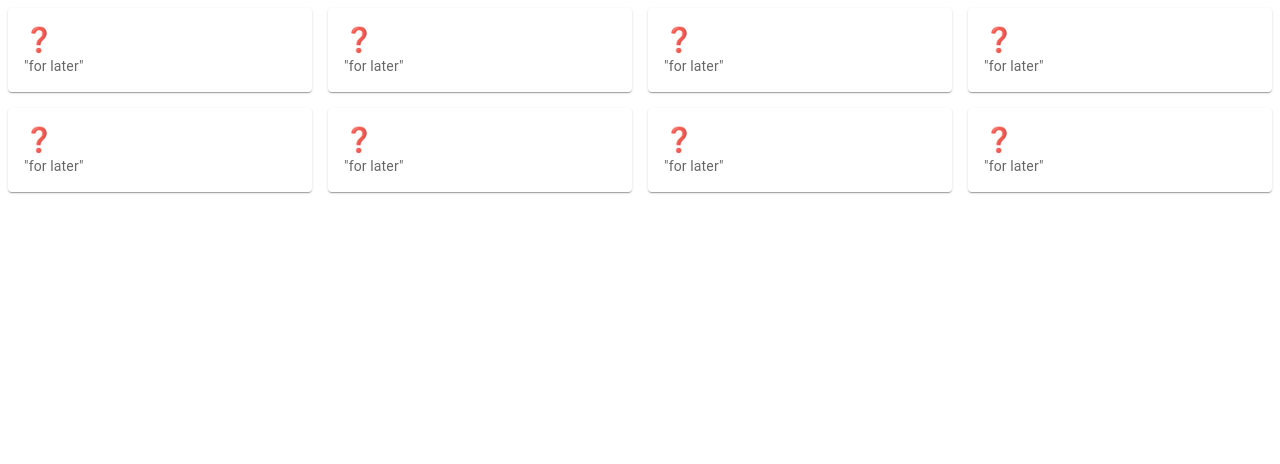
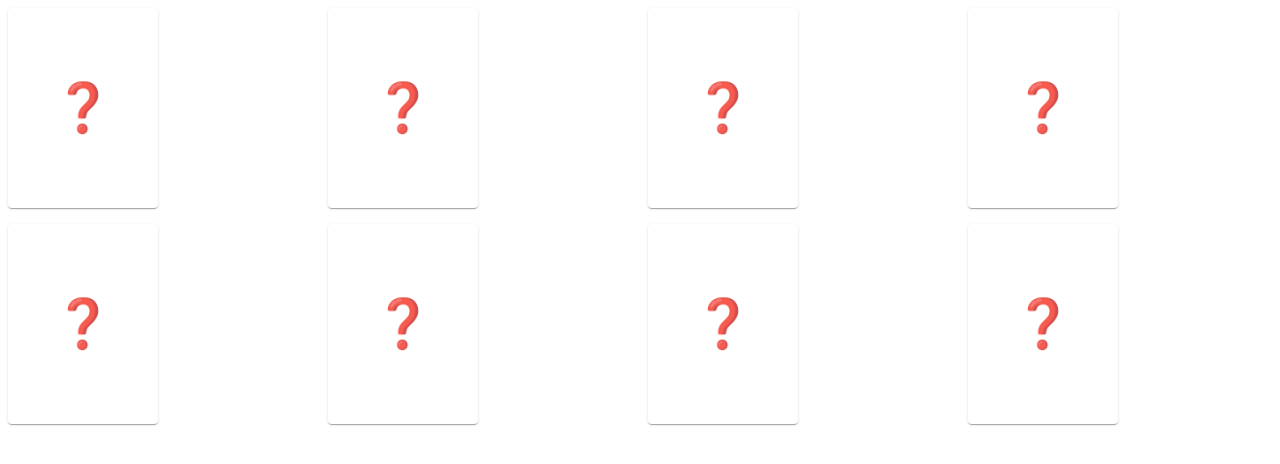
Before and after one commit to haddadiamirhosein/React-memory-Game, a React (Vite) app: page / in a window 1280 px wide. Shown: the top 464 px of the page. Built offline with nearby package versions, Linux system fonts and the light colour scheme.

Commit message:
Add card flip animation and refactor card face into reusable component

```diff
--- /dev/null
+++ b/src/components/CardFace.tsx
@@ -0,0 +1,42 @@
+import CardContent from '@mui/material/CardContent';
+import Typography from '@mui/material/Typography';
+import CardActionArea from '@mui/material/CardActionArea';
+
+interface Props{
+    icon : string;
+    onClickitme ?: () => void | null;
+}
+
+function CardFace({icon , onClickitme}:Props) {
+  return (
+    <CardActionArea
+            onClick={onClickitme}
+            data-active={ undefined}
+            sx={{
+              height: '100%',
+              display: 'flex',
+              alignItems: 'center',
+              justifyContent: 'center',
+              '&[data-active]': {
+                backgroundColor: 'action.selected',
+                '&:hover': {
+                  backgroundColor: 'action.selectedHover',
+                },
+              },
+            }}
+          >
+            <CardContent sx={{
+              height: '100%',
+              display: 'flex',
+              alignItems: 'center',
+              justifyContent: 'center'
+             }}>
+              <Typography variant="h5" component="div" sx={{ fontSize: '3rem' }}>
+                {icon}
+              </Typography>
+            </CardContent>
+    </CardActionArea>
+  )
+}
+
+export default CardFace
--- a/src/components/CardGame.tsx
+++ b/src/components/CardGame.tsx
@@ -1,10 +1,5 @@
-
-import * as React from 'react';
-import Box from '@mui/material/Box';
-import Card from '@mui/material/Card';
-import CardContent from '@mui/material/CardContent';
-import Typography from '@mui/material/Typography';
-import CardActionArea from '@mui/material/CardActionArea';
+import {FlipCardContainer, FlipCardInner, FlipCardFront, FlipCardBack} from "../styles/FlipCardStyles"
+import CardFace from './CardFace';
 
 
 interface Props{
@@ -15,30 +10,23 @@ interface Props{
 
 function CardGame({icon , isFlipped , onHandleClick}:Props) {
   return (
-    <Card>
-          <CardActionArea
-            onClick={onHandleClick}
-            data-active={ undefined}
-            sx={{
-              height: '100%',
-              '&[data-active]': {
-                backgroundColor: 'action.selected',
-                '&:hover': {
-                  backgroundColor: 'action.selectedHover',
-                },
-              },
-            }}
-          >
-            <CardContent sx={{ height: '100%' }}>
-              <Typography variant="h5" component="div">
-                {isFlipped ? icon : "❓"}
-              </Typography>
-              <Typography variant="body2" color="text.secondary">
-                "for later"
-              </Typography>
-            </CardContent>
-          </CardActionArea>
-    </Card>
+    <FlipCardContainer onClick={onHandleClick}>
+        <FlipCardInner isFlipped={isFlipped}>
+
+          <FlipCardFront>
+
+            <CardFace icon='❓' onClickitme={onHandleClick}/>
+
+          </FlipCardFront>
+
+          <FlipCardBack>
+
+            <CardFace icon={icon} />
+
+          </FlipCardBack>
+
+        </FlipCardInner>
+    </FlipCardContainer>
   )
 }
 
--- a/src/styles/FlipCardStyles.ts
+++ b/src/styles/FlipCardStyles.ts
@@ -5,6 +5,7 @@ export const FlipCardContainer = styled("div")(() => ({
   perspective: "1000px",
   width: "150px",
   height: "200px",
+  cursor:"pointer",
 }));
 
 export const FlipCardInner = styled("div")(({ isFlipped }: { isFlipped: boolean }) => ({
```
Also changed, not shown: src/components/GameBoard.tsx (line endings or trailing spaces).
